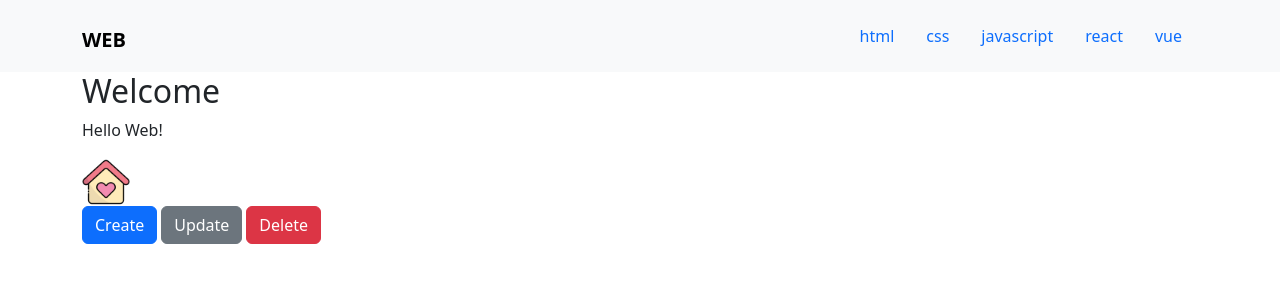
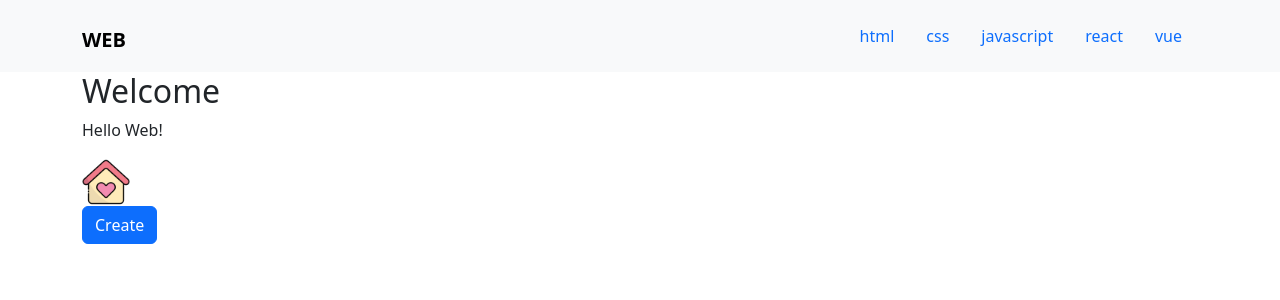
Before and after one commit to alikerock/nextjs-app-lesson, a Next.js app: page / in a window 1280 px wide. Shown: the top 300 px of the page. Built offline with nearby package versions, Linux system fonts and the light colour scheme; data requests are answered from the project's data file.

Commit message:
feat: id구분 버튼 표시 변경

```diff
--- a/src/app/Control.js
+++ b/src/app/Control.js
@@ -1,15 +1,26 @@
+"use client";
+//클라이언 컴포넌트용 useParams 함수, 주소표시줄의 id 파악
 import Link from "next/link";
+import { useParams } from "next/navigation";
 
 export default function Control() {
+  const params = useParams();
+  const id = params?.id;
+
+  console.log(params);
   return (
     <ul className="nav gap-1">
       <li>
         <Link href="/create" className="btn btn-primary">Create</Link>
       </li>
-      <li>
-        <Link href="/update/1" className="btn btn-secondary">Update</Link>
-      </li>
-      <li><button type="button" className="btn btn-danger">Delete</button></li>
+      {
+        id && <>
+          <li>
+            <Link href={`/update/${id}`} className="btn btn-secondary">Update</Link>
+          </li>
+          <li><button type="button" className="btn btn-danger">Delete</button></li>
+        </>
+      }
     </ul>
   )
 }
```
